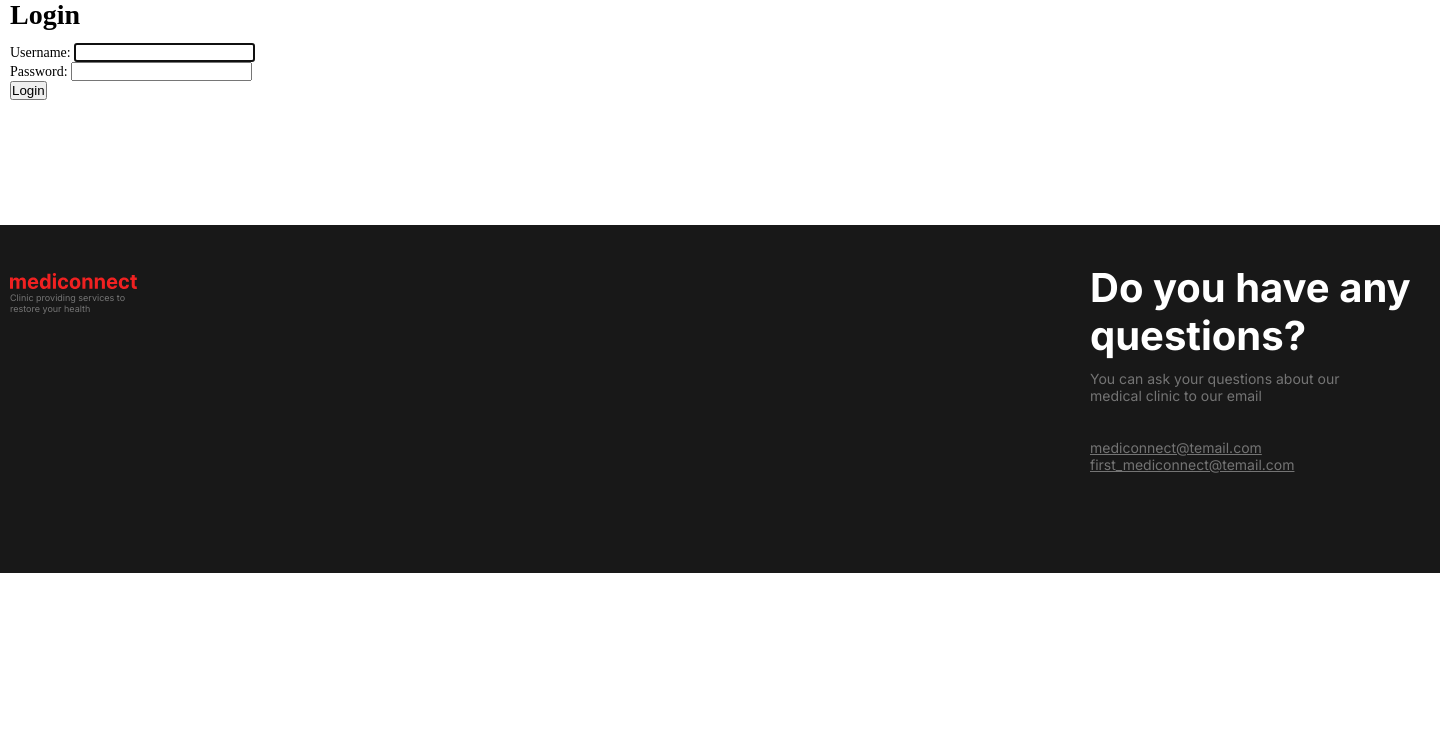
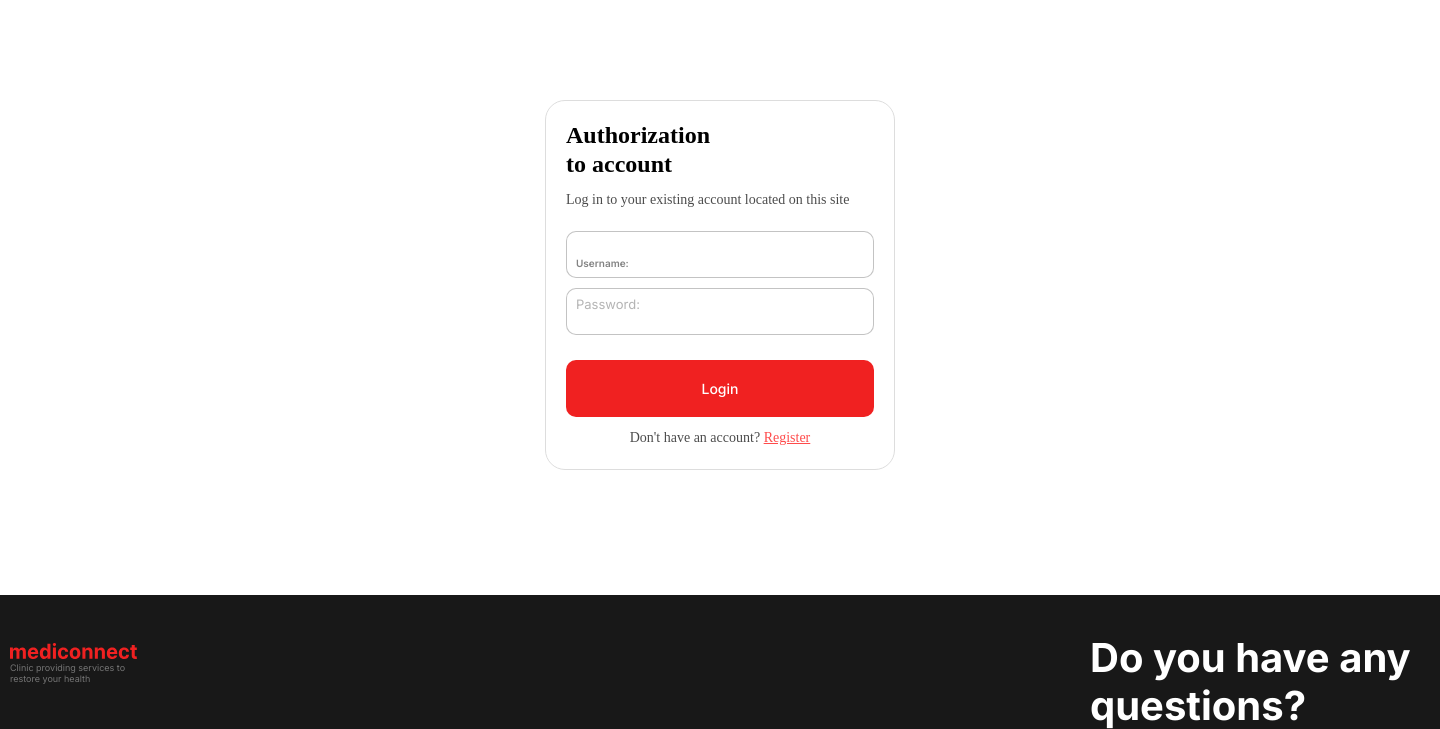
Before and after one commit to yaseliwanoff/mediconnect, a Django app: page /login/ in a window 1440 px wide. Shown: the part 87-816 px from the top of the page. Before the commit the page ends 660 px from the top, so only its background shows below. Run offline with Django 5.2, Linux system fonts and the light colour scheme.

Commit message:
continue work in the login.html file

```diff
--- a/main/templates/main/login.html
+++ b/main/templates/main/login.html
@@ -4,18 +4,29 @@
 {% block title %}Login{% endblock %}
 
 {% block body %}
-<div class="container">
-    <div class="login-box">
-      <h1 class="login__title">Login</h1><br>
-      <form method="post" class="login-form">
+<form class="form-login container" method="post">
+  <!-- <script src="{% static '/main/js/test.js' %}"></script> -->
+  <div class="form-text-login">
+      <div class="form-text-title-login">
+          Authorization <br>
+          to account
+      </div>
+      <div class="form-text-subtitle-login">
+        Log in to your existing account located on this site
+      </div>
+  </div>
   {% csrf_token %}
     <div class="form-error">{{ form.non_field_errors }}</div>
       {% for f in form %}
-          <label class="form-label" for="{{ f.id_for_label }}">{{ f.label }}: </label> {{ f }}
+          <div class="flex form-input-login">
+              {{ f }}
+              <span class="placeholder-text-login">{{ f.label_tag }}</span>
               <div class="form-error">{{ f.errors }}</div>
+          </div>
       {% endfor %}
-          <button type="submit">Login</button>
+  <button class="submit-login">Login</button>
+  <div class="checking-have-account-or-not-login">
+      <p class="signin-login">Don't have an account? <a href="{% url 'Register' %}" class="signin-link-login">Register</a></p>
+  </div>
 </form>
-    </div>
-</div>
 {% endblock %}
```
Lines whose indentation alone changed are shown as unchanged.
